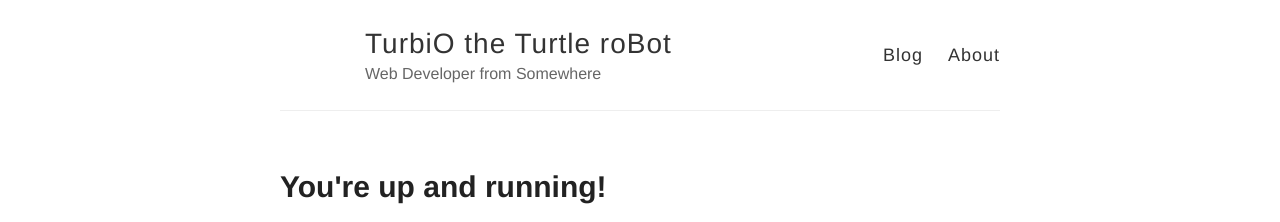
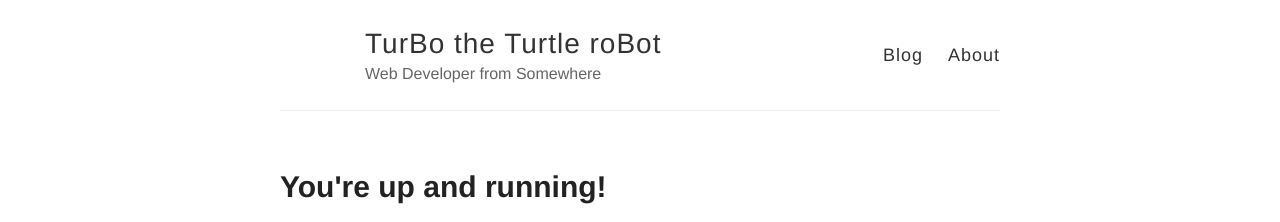
Before and after one commit to perpetualKid/TurBo, a Jekyll site: the page built from index.html, in a window 1280 px wide. Shown: the top 222 px of the page. Built offline with Jekyll 4.4.1, drawn with Linux system fonts in a browser that asks for light colours; the list of posts is cut into pages by our own code.

Commit message:
Update _config.yml

```diff
--- a/_config.yml
+++ b/_config.yml
@@ -3,7 +3,7 @@
 #
 
 # Name of your site (displayed in the header)
-name: TurbiO the Turtle roBot
+name: TurBo the Turtle roBot
 
 # Short bio or description (displayed in the header)
 description: Web Developer from Somewhere
@@ -21,7 +21,7 @@ footer-links:
   email:
   facebook:
   flickr:
-  github: perpetualKid/TurbiO
+  github: perpetualKid/TurBo
   instagram:
   linkedin:
   pinterest:
@@ -47,7 +47,7 @@ url:
 # (http://yourusername.github.io/repository-name)
 # and NOT your User repository (http://yourusername.github.io)
 # then add in the baseurl here, like this: "/repository-name"
-baseurl: "/TurbiO"
+baseurl: "/TurBo"
 
 #
 # !! You don't need to change any of the configuration flags below !!
```
